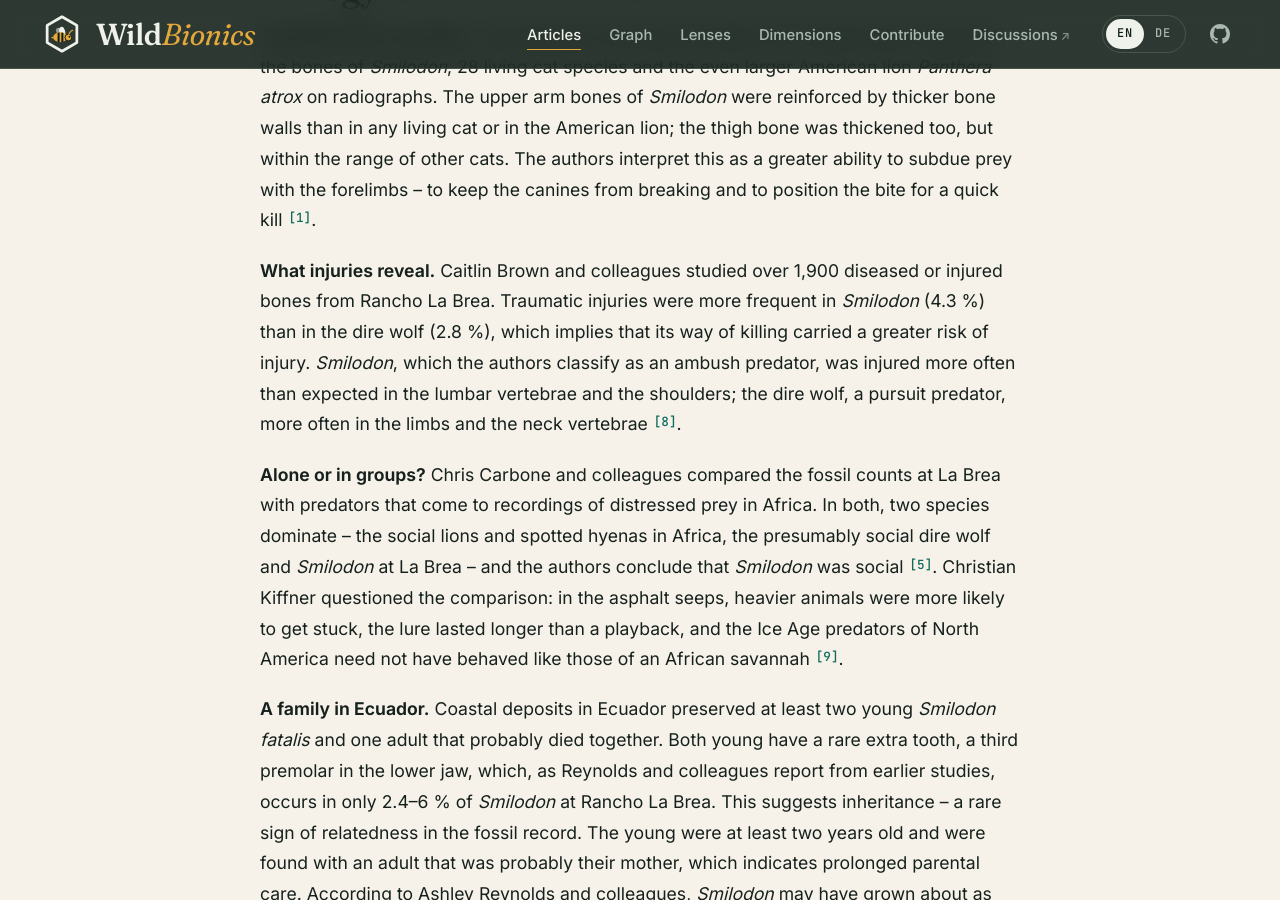
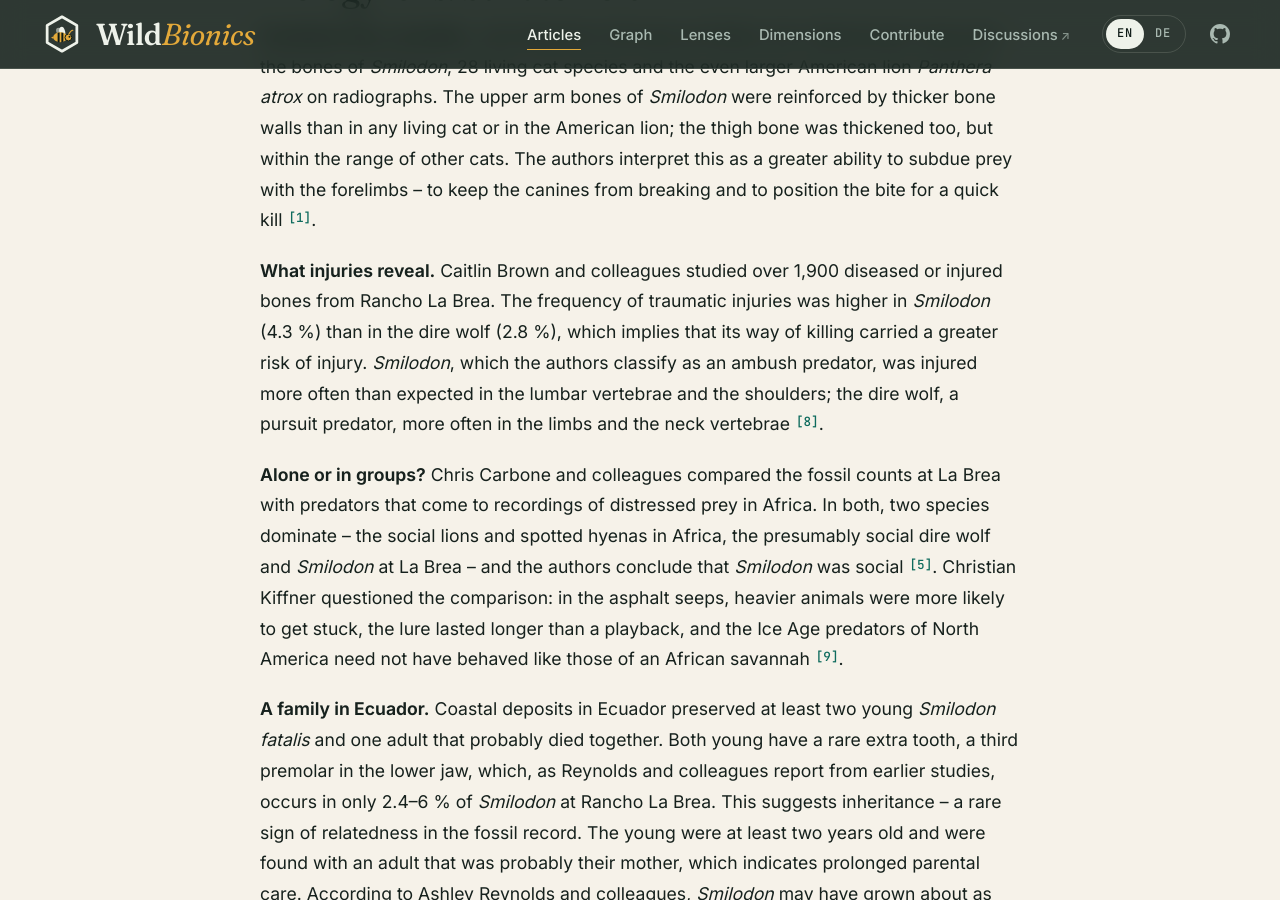
Before and after one commit to hstoecker/wildbionics, a Jekyll site: the page built from _articles/smilodon-bite.en.md, in a window 1280 px wide and 900 px high, scrolled down 2970 px. Built offline with Jekyll 4.4.1, drawn with Linux system fonts in a browser that asks for light colours.

Commit message:
Review fix: injury figures stated as frequencies (EN + DE)
Co-Authored-By: Claude Opus 5.5 <noreply@anthropic.com>

```diff
--- a/_articles/smilodon-bite.en.md
+++ b/_articles/smilodon-bite.en.md
@@ -228,7 +228,7 @@ The following sequence is the reconstruction favoured by several studies; parts
 
 **Forelimbs like a wrestler.** Julie Meachen-Samuels and Blaire Van Valkenburgh measured the bones of *Smilodon*, 28 living cat species and the even larger American lion *Panthera atrox* on radiographs. The upper arm bones of *Smilodon* were reinforced by thicker bone walls than in any living cat or in the American lion; the thigh bone was thickened too, but within the range of other cats. The authors interpret this as a greater ability to subdue prey with the forelimbs – to keep the canines from breaking and to position the bite for a quick kill [1](#ref-1){:.cite}.
 
-**What injuries reveal.** Caitlin Brown and colleagues studied over 1,900 diseased or injured bones from Rancho La Brea. Traumatic injuries were more frequent in *Smilodon* (4.3 %) than in the dire wolf (2.8 %), which implies that its way of killing carried a greater risk of injury. *Smilodon*, which the authors classify as an ambush predator, was injured more often than expected in the lumbar vertebrae and the shoulders; the dire wolf, a pursuit predator, more often in the limbs and the neck vertebrae [8](#ref-8){:.cite}.
+**What injuries reveal.** Caitlin Brown and colleagues studied over 1,900 diseased or injured bones from Rancho La Brea. The frequency of traumatic injuries was higher in *Smilodon* (4.3 %) than in the dire wolf (2.8 %), which implies that its way of killing carried a greater risk of injury. *Smilodon*, which the authors classify as an ambush predator, was injured more often than expected in the lumbar vertebrae and the shoulders; the dire wolf, a pursuit predator, more often in the limbs and the neck vertebrae [8](#ref-8){:.cite}.
 
 **Alone or in groups?** Chris Carbone and colleagues compared the fossil counts at La Brea with predators that come to recordings of distressed prey in Africa. In both, two species dominate – the social lions and spotted hyenas in Africa, the presumably social dire wolf and *Smilodon* at La Brea – and the authors conclude that *Smilodon* was social [5](#ref-5){:.cite}. Christian Kiffner questioned the comparison: in the asphalt seeps, heavier animals were more likely to get stuck, the lure lasted longer than a playback, and the Ice Age predators of North America need not have behaved like those of an African savannah [9](#ref-9){:.cite}.
 
```
Also changed, not shown: _articles/smilodon-bite.de.md (+1 -1 lines).
